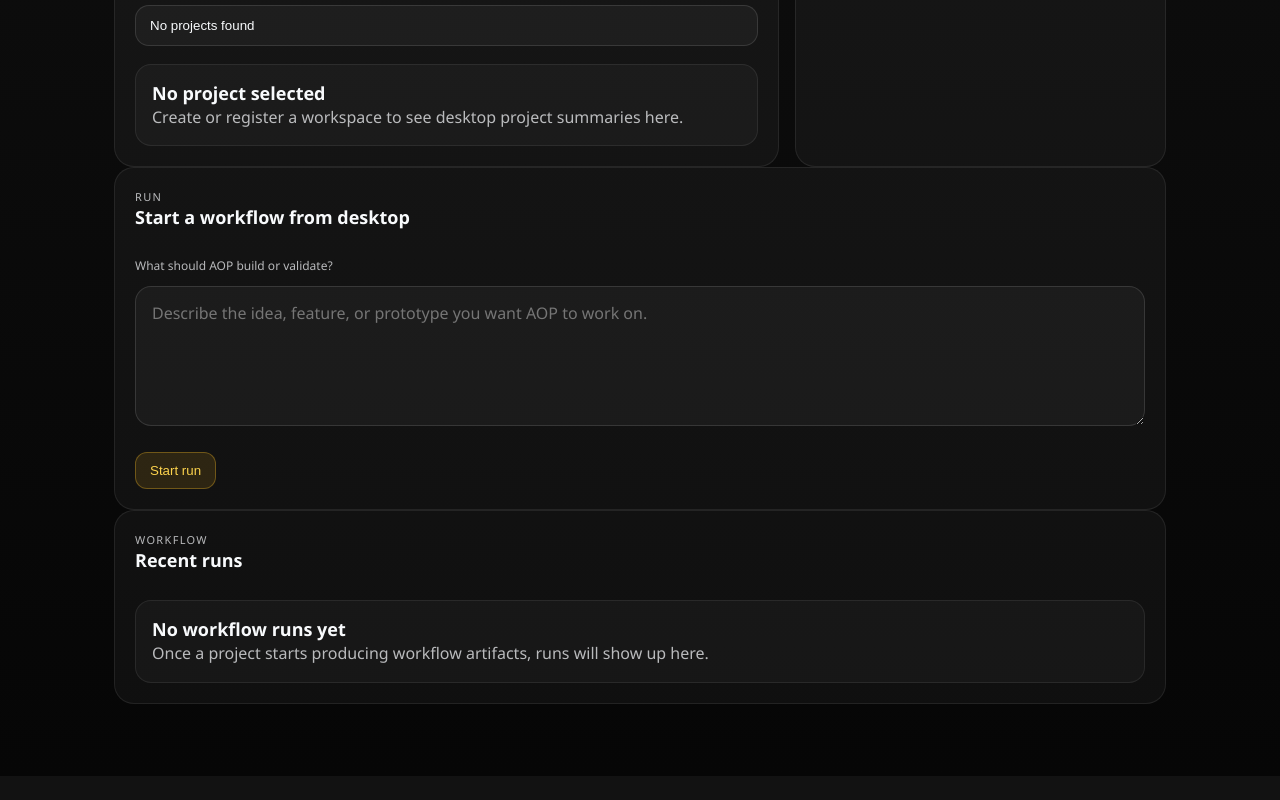
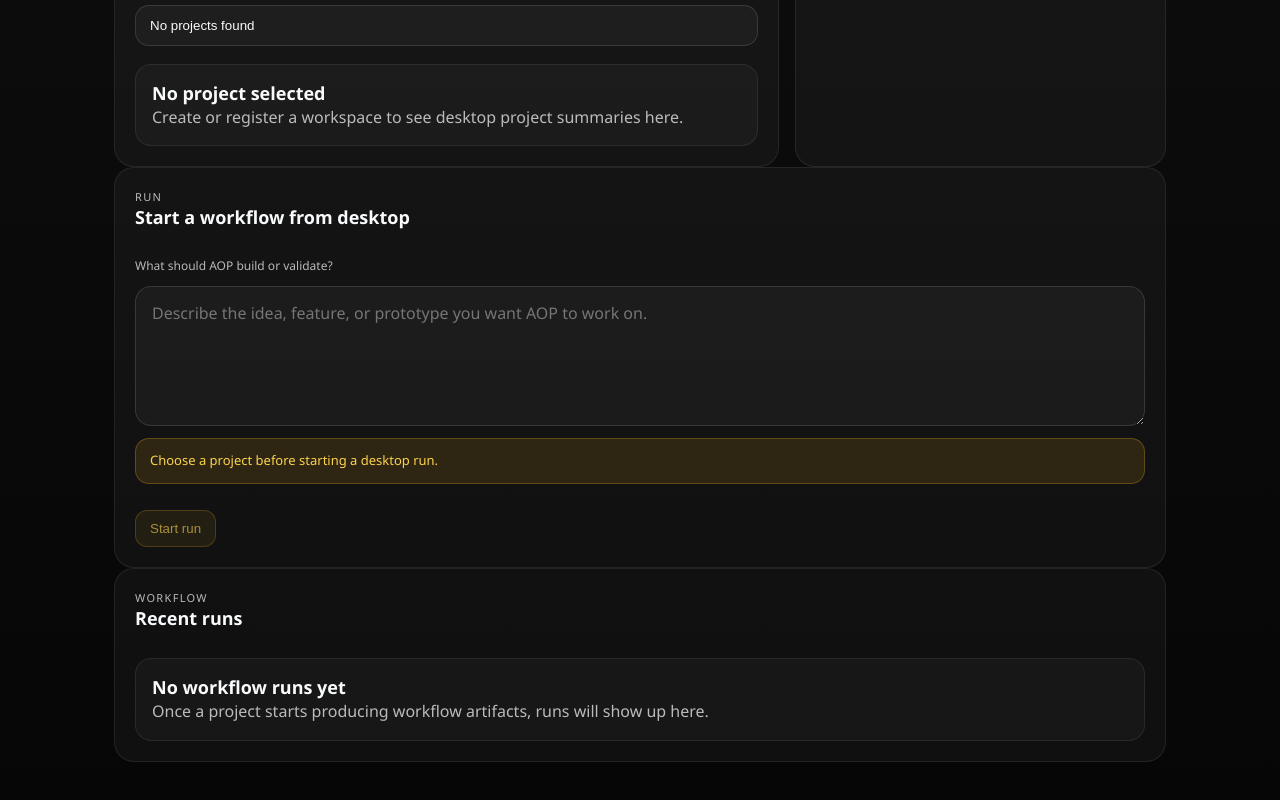
Before and after one commit to xuha233/agent-orchestration-platform, a React (Vite) app in the folder desktop/: page / in a window 1280 px wide. Shown: the part 655-1455 px from the top of the page. Before the commit the page ends 1431 px from the top, so only its background shows below. Built offline with nearby package versions, Linux system fonts and the light colour scheme.

Commit message:
feat: gate desktop runs on provider readiness

```diff
--- a/desktop/src/App.tsx
+++ b/desktop/src/App.tsx
@@ -143,6 +143,25 @@ export function App() {
     () => runDetail?.artifacts.find((artifact) => artifact.title === selectedArtifactTitle) ?? null,
     [runDetail, selectedArtifactTitle],
   );
+  const preferredProvider = useMemo(
+    () => providers.find((provider) => provider.preferred) ?? null,
+    [providers],
+  );
+  const runBlockerMessage = useMemo(() => {
+    if (!selectedProjectId) {
+      return "Choose a project before starting a desktop run.";
+    }
+    if (!preferredProvider) {
+      return "Pick a preferred provider first so the desktop runtime knows what to use.";
+    }
+    if (preferredProvider.missing_env_vars.length > 0) {
+      return `Preferred provider ${preferredProvider.label} is still missing ${preferredProvider.missing_env_vars.join(", ")}.`;
+    }
+    if (!preferredProvider.detected) {
+      return `Preferred provider ${preferredProvider.label} is not detected on this machine yet.`;
+    }
+    return "";
+  }, [preferredProvider, selectedProjectId]);
 
   async function refreshProjectData(nextProjectId?: string) {
     const [projectData, providerData] = await Promise.all([
@@ -378,8 +397,14 @@ export function App() {
             onChange={(event) => setRunPrompt(event.target.value)}
             placeholder="Describe the idea, feature, or prototype you want AOP to work on."
           />
+          {runBlockerMessage ? <div className="inline-note">{runBlockerMessage}</div> : null}
           <div className="provider-actions">
-            <button type="button" className="action-button action-button-accent" onClick={() => void submitRun()} disabled={runSubmitting}>
+            <button
+              type="button"
+              className="action-button action-button-accent"
+              onClick={() => void submitRun()}
+              disabled={runSubmitting || Boolean(runBlockerMessage)}
+            >
               {runSubmitting ? "Running..." : "Start run"}
             </button>
           </div>
--- a/desktop/src/styles.css
+++ b/desktop/src/styles.css
@@ -413,6 +413,16 @@ body {
   border: 1px solid rgba(255, 255, 255, 0.08);
 }
 
+.inline-note {
+  padding: 12px 14px;
+  border-radius: 14px;
+  background: rgba(251, 191, 36, 0.12);
+  border: 1px solid rgba(251, 191, 36, 0.24);
+  color: #fcd34d;
+  font-size: 13px;
+  line-height: 1.5;
+}
+
 .alert {
   margin-top: 20px;
   color: #fecaca;
```
Also changed, not shown: 2 other files (tests, documents, lock files or other folders).
